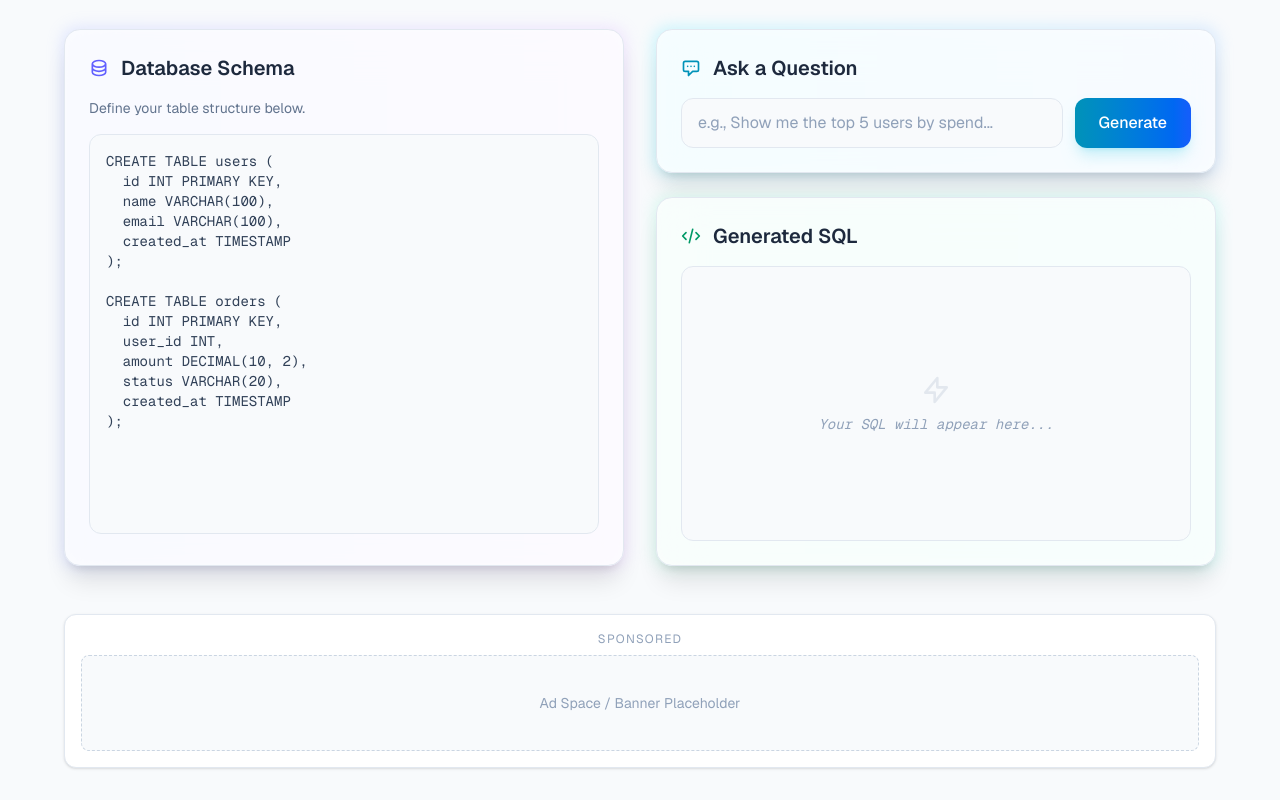
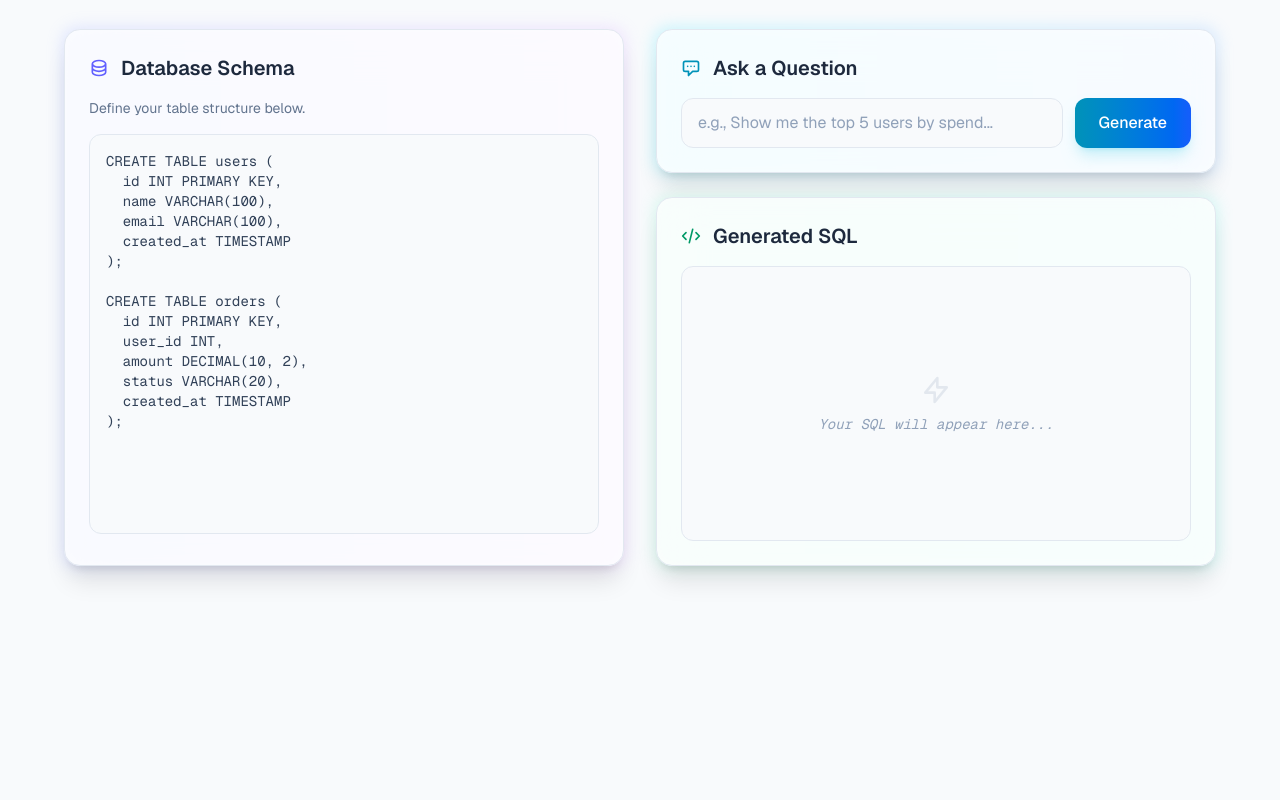
Before and after one commit to n0social/queryspeak, a Next.js app: page / in a window 1280 px wide. Shown: the part 281-1081 px from the top of the page. After the commit the page ends 879 px from the top, so only its background shows below. Built offline with nearby package versions, Linux system fonts and the light colour scheme.

Commit message:
Remove Ad Placeholder

```diff
--- a/app/page.tsx
+++ b/app/page.tsx
@@ -154,13 +154,6 @@ CREATE TABLE orders (
           </div>
         </div>
 
-        {/* Ad Placeholder */}
-        <div className="mt-12 p-4 border border-slate-200 rounded-xl bg-white text-center shadow-sm">
-          <p className="text-xs text-slate-400 uppercase tracking-widest mb-2">Sponsored</p>
-          <div className="h-24 bg-slate-50 rounded-lg flex items-center justify-center border border-dashed border-slate-300">
-            <span className="text-slate-400 text-sm">Ad Space / Banner Placeholder</span>
-          </div>
-        </div>
       </div>
     </main>
   );
```
